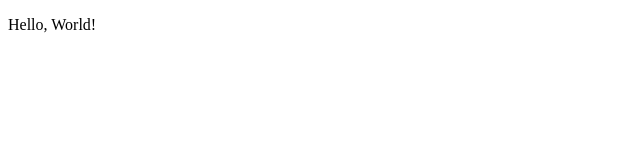
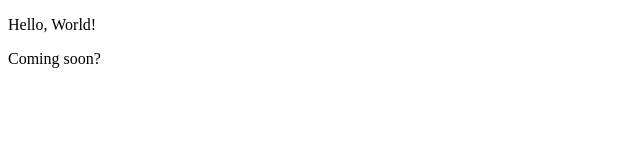
Before and after one commit to inquirykookjin/inquirykookjin.github.io, a plain HTML site: page index.html in a window 1280 px wide. Shown: the full height of the page, 0-640 px from the left. Drawn offline with Linux system fonts and the light colour scheme.

Commit message:
Update index.html

```diff
--- a/index.html
+++ b/index.html
@@ -8,5 +8,6 @@
 </head>
 <body>
   <p>Hello, World!</p>
+  <p>Coming soon? </p>
 </body>
 </html>
```
